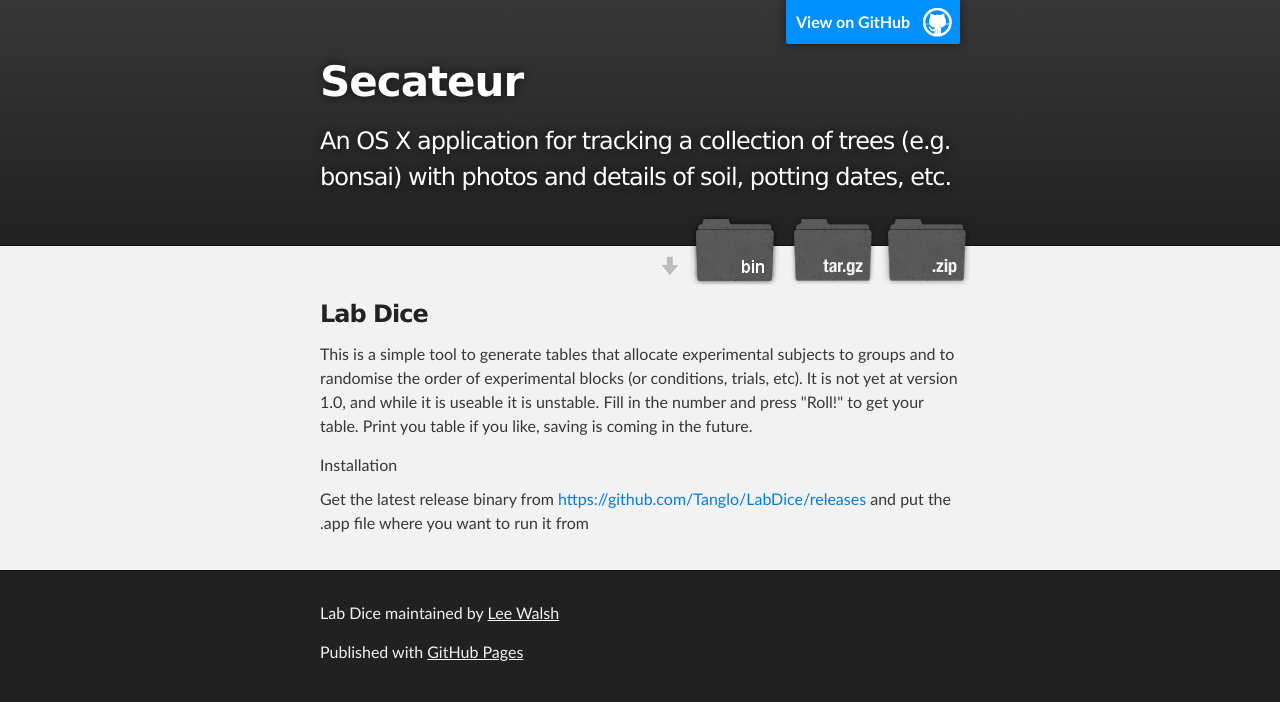
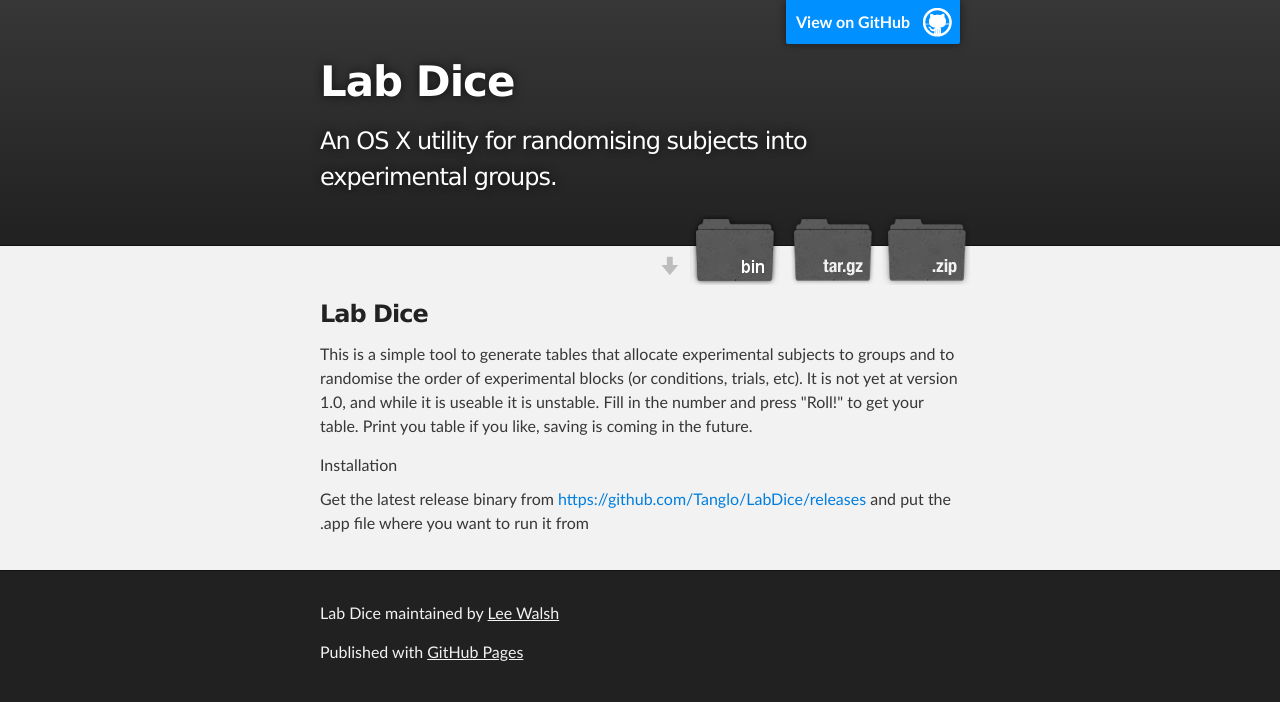
Before and after one commit to Tanglo/LabDice, a plain HTML site: page index.html in a window 1280 px wide. Drawn offline with Linux system fonts and the light colour scheme.

Commit message:
Fixed page heading

```diff
--- a/index.html
+++ b/index.html
@@ -18,8 +18,8 @@
         <header class="inner">
           <a id="forkme_banner" href="https://github.com/Tanglo/LabDice">View on GitHub</a>
 
-          <h1 id="project_title">Secateur</h1>
-          <h2 id="project_tagline">An OS X application for tracking a collection of trees (e.g. bonsai) with photos and details of soil, potting dates, etc.</h2>
+          <h1 id="project_title">Lab Dice</h1>
+          <h2 id="project_tagline">An OS X utility for randomising subjects into experimental groups.</h2>
 
             <section id="downloads">
               <a class="zip_download_link" href="https://github.com/Tanglo/LabDice/zipball/master">Download this project as a .zip file</a>
```
